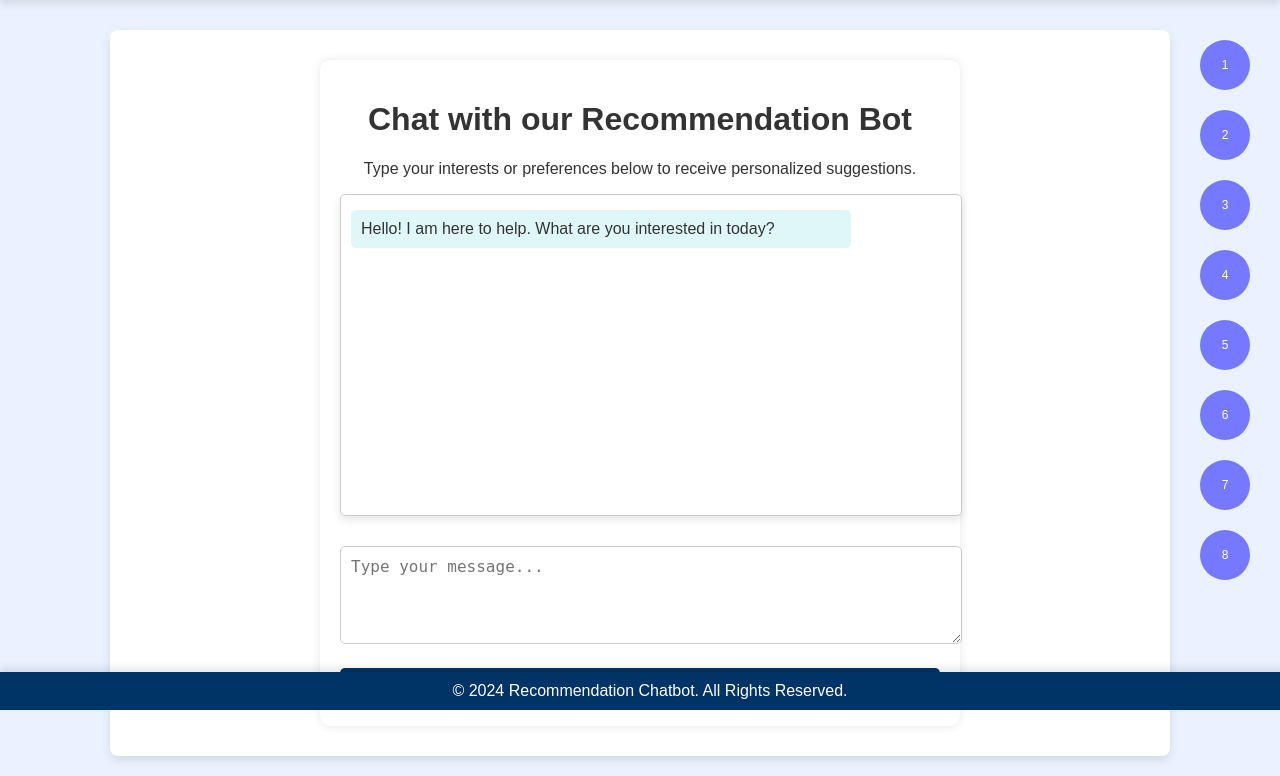
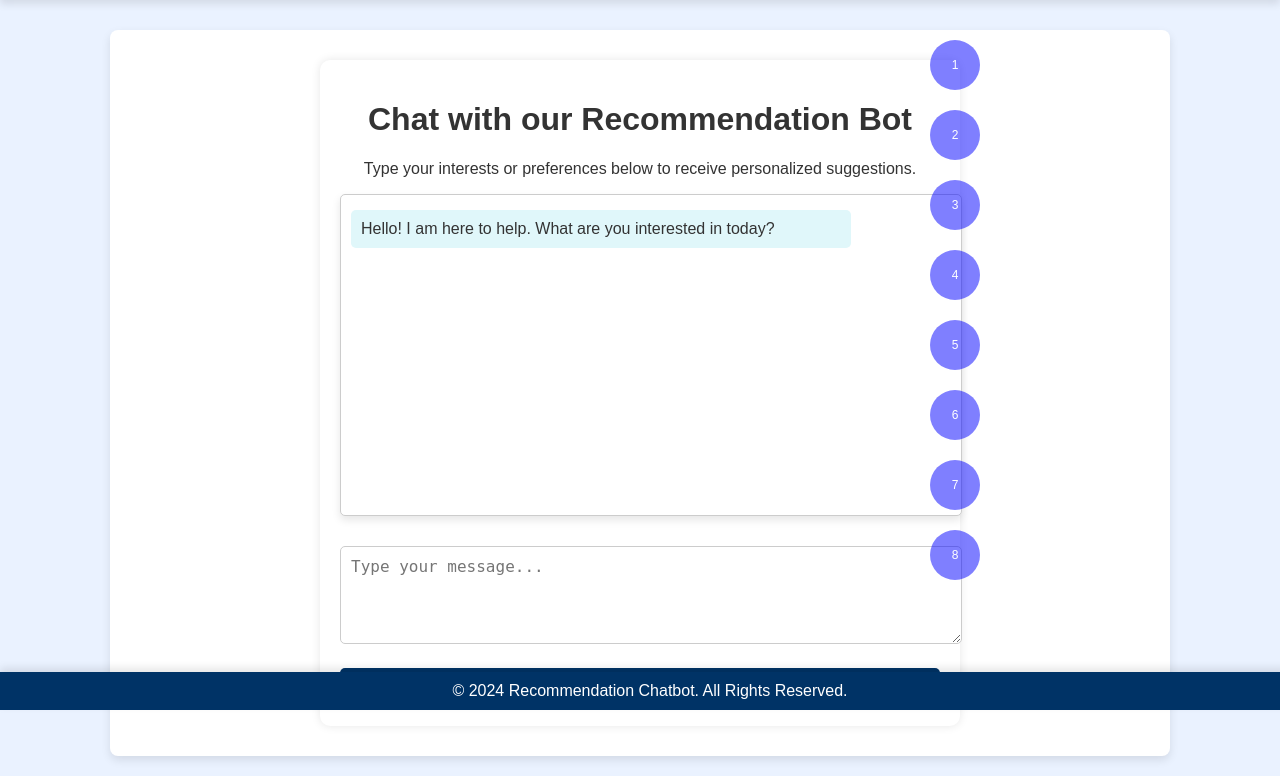
Before and after one commit to Project-S5-Recommendation-Chatbot/recChatbot, a Flask app: template Front/templates/chatbot.html in a window 1280 px wide. Shown: the part 90-866 px from the top of the page. Run offline with Flask 3, Linux system fonts and the light colour scheme; the template is opened without the code that fills it, so the values that code supplies are empty; parts of the project's set-up code (start-up, migrations or seed data) failed here and were passed over.

Commit message:
Update chatbot.html

```diff
--- a/Front/templates/chatbot.html
+++ b/Front/templates/chatbot.html
@@ -90,7 +90,7 @@
 
         .scenario-container {
             position: fixed; /* Fix position to the right edge */
-    right: 30px; /* Push as far right as possible while keeping a small margin */
+            right: 300px; /* Push as far right as possible while keeping a small margin */
             top: 50%;
             transform: translateY(-50%); /* Center vertically */
             display: flex;
```
Lines whose indentation alone changed are shown as unchanged.
